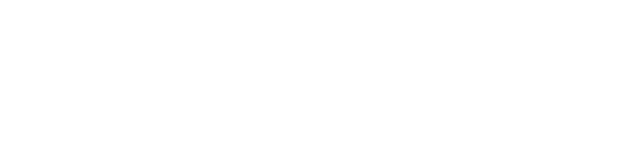
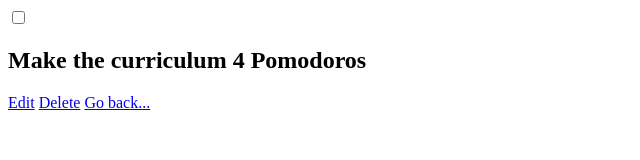
Before and after one commit to luzcano704/todo_app_front_end, a plain HTML site: page show.html in a window 1280 px wide. Shown: the whole page, without its empty margins (0-640 px from the left). Drawn offline with Linux system fonts and the light colour scheme.

Commit message:
Add and tag content for show page

```diff
--- a/show.html
+++ b/show.html
@@ -0,0 +1,12 @@
+<html>
+    <head>
+        <title>Todo List Application</title>
+    </head>
+    <body>
+        <input type="checkbox">
+        <h2>Make the curriculum 4 Pomodoros</h2>
+        <a href="index.html">Edit</a>
+        <a href="index.html">Delete</a>
+        <a href="index.html">Go back...</a>
+    </body>
+</html>
```
Also changed, not shown: index.html (+1 -1 lines).
